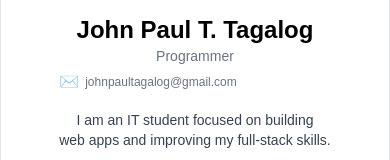
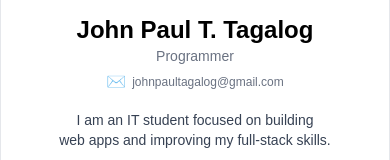
Before and after one commit to pauljohn495/My-Portfolio, a React (Vite) app in the folder frontend/: page / in a window 390 px wide. Shown: the part 147-307 px from the top of the page. Built offline with nearby package versions, Linux system fonts and the light colour scheme; a web font is replaced by a local one.

Commit message:
4th Commit

```diff
--- a/frontend/src/pages/home.jsx
+++ b/frontend/src/pages/home.jsx
@@ -94,7 +94,7 @@ const Home = () => {
             <div className="flex flex-col justify-center text-center sm:text-left">
               <h1 className="text-2xl font-bold">John Paul T. Tagalog</h1>
               <p className={`text-sm ${isDarkMode ? 'text-gray-400' : 'text-gray-500'}`}>Programmer</p>
-              <div className="mt-1 flex items-center gap-1.5">
+              <div className="mt-1 flex items-center justify-center gap-1.5 sm:justify-start">
                 <span className={`text-base ${isDarkMode ? 'text-gray-400' : 'text-gray-500'}`}>✉️</span>
                 <a
                   href="mailto:johnpaultagalog@gmail.com"
```
